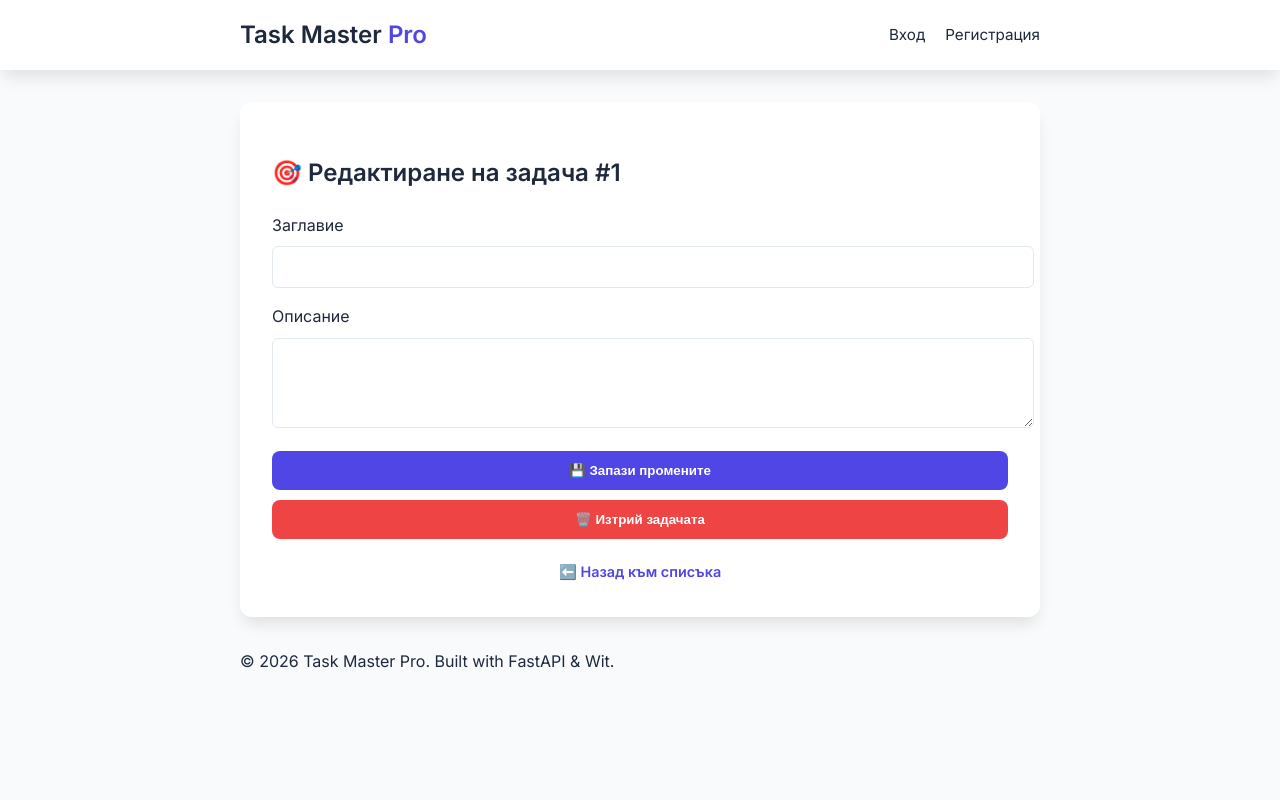
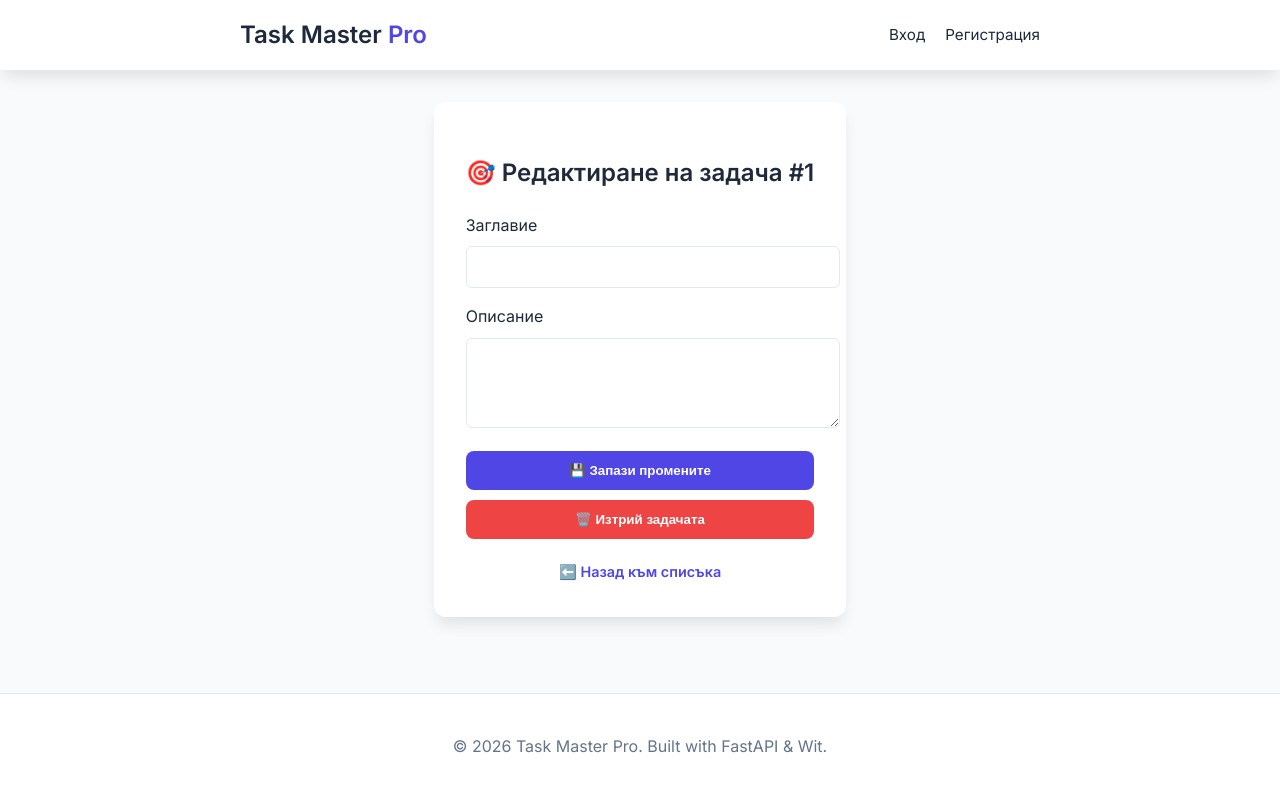
Before and after one commit to angeluzunov10/task-manager-py, a FastAPI app: page /edit/1 in a window 1280 px wide. Run offline with FastAPI, Linux system fonts and the light colour scheme.

Commit message:
UI: Made sticky footer

```diff
--- a/static/style.css
+++ b/static/style.css
@@ -15,6 +15,22 @@ body {
     color: var(--text);
     margin: 0;
     line-height: 1.6;
+    display: flex;
+    flex-direction: column;
+    min-height: 100vh;
+    margin: 0;
+}
+
+main.container {
+    flex: 1;
+}
+
+footer {
+    background: var(--white);
+    padding: 1.5rem 0;
+    border-top: 1px solid var(--border);
+    text-align: center;
+    color: #64748b;
 }
 
 .container {
@@ -85,7 +101,7 @@ body {
     justify-content: space-between;
     align-items: center;
     border: 1px solid var(--border);
-    transition: transform 0.8s;
+    transition: transform 0.2s;
 }
 
 .task-item:hover {
```
